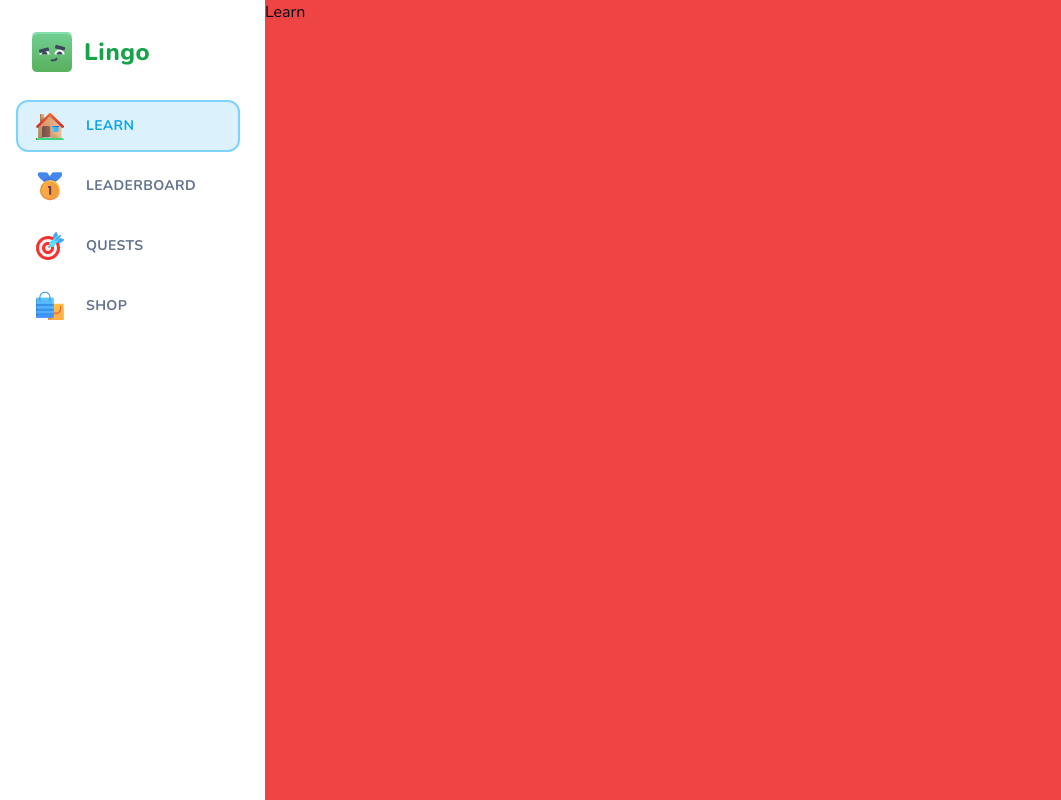
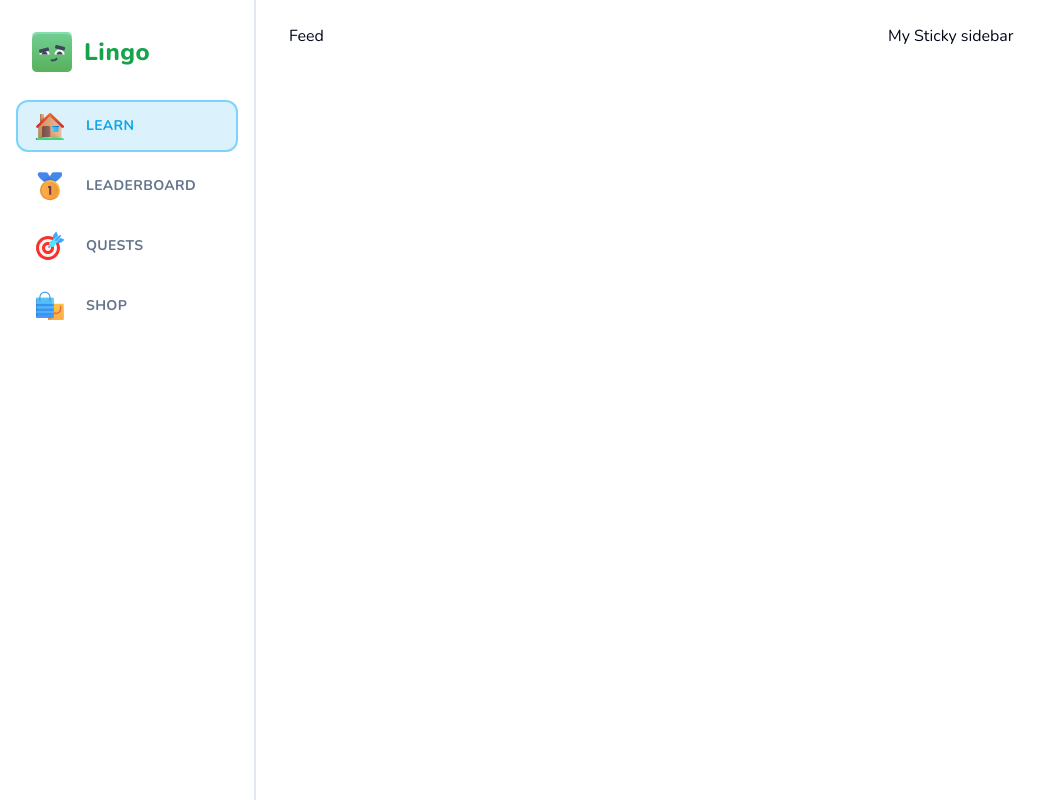
Before and after one commit to Nikolas-Vardeberg/duolingo-clone, a Next.js app: page /learn in a window 1280 px wide. Shown: the whole page, without its empty margins (0-1061 px from the left). Built offline with nearby package versions, Linux system fonts and the light colour scheme.

Commit message:
feat: Add FeedWrapper and StickyWrapper components

```diff
--- a/app/(main)/layout.tsx
+++ b/app/(main)/layout.tsx
@@ -11,7 +11,7 @@
         <MobileHeader />
         <Sidebar className="hidden lg:flex"/>
         <main className="lg:pl-[265px] h-full pt-[50px] lg:pt-0">
-            <div className="bg-red-500 h-full">
+            <div className="max-w-[1065px] mx-auto pt-6 h-full">
                 {children}
             </div>
         </main>
--- a/app/(main)/learn/page.tsx
+++ b/app/(main)/learn/page.tsx
@@ -1,9 +1,16 @@
+import { FeedWrapper } from "@/components/feed-wrapper"
+import { StickyWrapper } from "@/components/sticky-wrapper"
 
 
 const page = () => {
     return(
-        <div>
-            Learn
+        <div className="flex flex-row-reverse gap-[48px] px-6">
+            <StickyWrapper>
+                My Sticky sidebar
+            </StickyWrapper>
+            <FeedWrapper>
+                Feed
+            </FeedWrapper>
         </div>
     )
 }
--- /dev/null
+++ b/components/feed-wrapper.tsx
@@ -0,0 +1,11 @@
+type Props = {
+    children: React.ReactNode
+}
+
+export const FeedWrapper = ({ children }: Props) => {
+    return(
+        <div className="flex-1 relative top-0 pb-10">
+            {children}
+        </div>
+    )
+}
--- a/components/sidebar.tsx
+++ b/components/sidebar.tsx
@@ -12,7 +12,7 @@
 
 export const Sidebar = ({className}: Props) => {
     return(
-        <div className={cn("flex h-full lg:w-[256px] lg:fixed left-0 top-0 px-4 flex-col", className)}>
+        <div className={cn("flex h-full lg:w-[256px] border-r-2 lg:fixed left-0 top-0 px-4 flex-col", className)}>
             <Link href="/">
             <div className="pt-8 pl-4 pb-7 flex items-center gap-x-3">
                 <Image
--- /dev/null
+++ b/components/sticky-wrapper.tsx
@@ -0,0 +1,13 @@
+type Props = {
+    children: React.ReactNode
+}
+
+export const StickyWrapper = ({children}: Props) => {
+    return(
+        <div className="hidden lg:block w-[368px] sticky self-end bottom-6">
+            <div className="min-h-[calc(100vh-48px)] sticky top-6 flex flex-col gap-y-4">
+                {children}
+            </div>
+        </div>
+    )
+}
```
